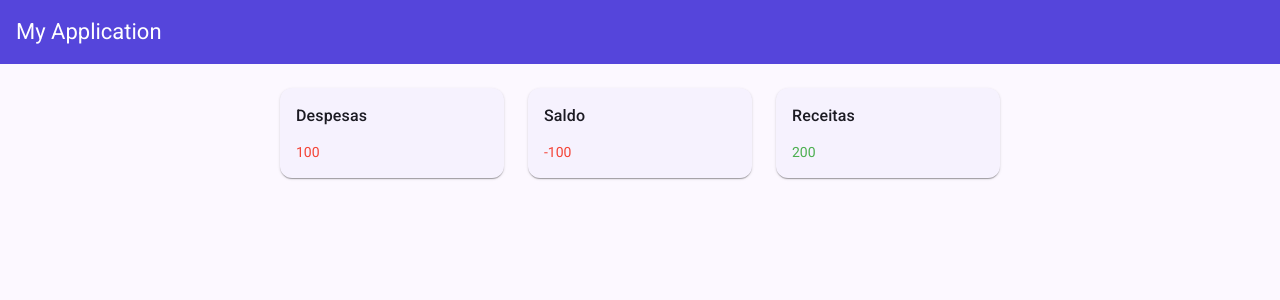
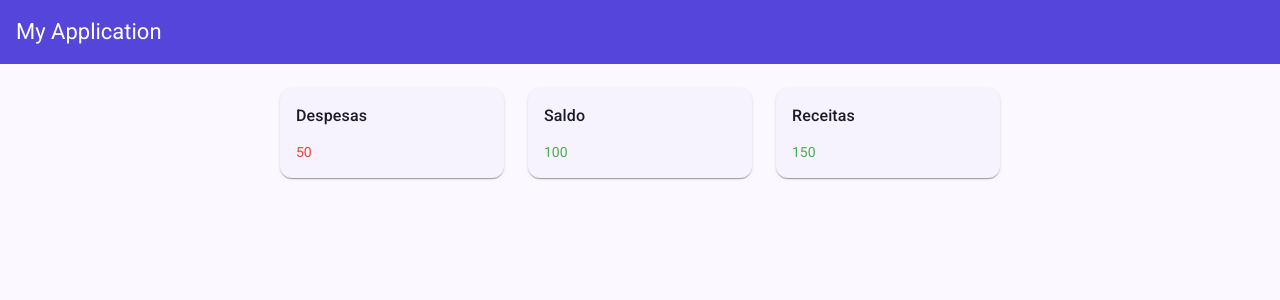
Before and after one commit to ddcsilva/gerenciador-financeiro, an Angular app: page / in a window 1280 px wide. Shown: the top 300 px of the page. Built offline with nearby package versions, Linux system fonts and the light colour scheme.

Commit message:
feat: calculando valores financeiros com Signals

```diff
--- a/src/app/features/home/components/balance/balance.html
+++ b/src/app/features/home/components/balance/balance.html
@@ -1,3 +1,3 @@
-<app-balance-card class="card" [type]="'outcome'" [label]="'Despesas'" [value]="100" />
-<app-balance-card class="card" [type]="'balance'" [label]="'Saldo'" [value]="-100" />
-<app-balance-card class="card" [type]="'income'" [label]="'Receitas'" [value]="200" />
+<app-balance-card class="card" [type]="'outcome'" [label]="'Despesas'" [value]="totalOutcomes()" />
+<app-balance-card class="card" [type]="'balance'" [label]="'Saldo'" [value]="balance()" />
+<app-balance-card class="card" [type]="'income'" [label]="'Receitas'" [value]="totalIncomes()" />
--- a/src/app/features/home/components/balance/balance.ts
+++ b/src/app/features/home/components/balance/balance.ts
@@ -1,4 +1,4 @@
-import { Component } from '@angular/core';
+import { Component, computed, input } from '@angular/core';
 import { BalanceCard } from './components/balance-card/balance-card';
 
 @Component({
@@ -7,4 +7,22 @@ import { BalanceCard } from './components/balance-card/balance-card';
   templateUrl: './balance.html',
   styleUrl: './balance.scss',
 })
-export class Balance {}
+export class Balance {
+  transactions = input.required<{ value: number; type: string }[]>();
+
+  totalIncomes = computed(() => {
+    return this.transactions()
+      .filter((item) => item.type === 'income')
+      .reduce((total, item) => total + item.value, 0);
+  });
+
+  totalOutcomes = computed(() => {
+    return this.transactions()
+      .filter((item) => item.type === 'outcome')
+      .reduce((total, item) => total + item.value, 0);
+  });
+
+  balance = computed(() => {
+    return this.totalIncomes() - this.totalOutcomes();
+  });
+}
--- a/src/app/features/home/home.html
+++ b/src/app/features/home/home.html
@@ -1 +1 @@
-<app-balance />
+<app-balance [transactions]="transactions()" />
--- a/src/app/features/home/home.ts
+++ b/src/app/features/home/home.ts
@@ -1,5 +1,5 @@
-import { Component } from '@angular/core';
-import { Balance } from "./components/balance/balance";
+import { Component, signal } from '@angular/core';
+import { Balance } from './components/balance/balance';
 
 @Component({
   selector: 'app-home',
@@ -7,4 +7,10 @@ import { Balance } from "./components/balance/balance";
   templateUrl: './home.html',
   styleUrl: './home.scss',
 })
-export class Home {}
+export class Home {
+  transactions = signal([
+    { value: 100, type: 'income' },
+    { value: 50, type: 'income' },
+    { value: 50, type: 'outcome' },
+  ]);
+}
```
